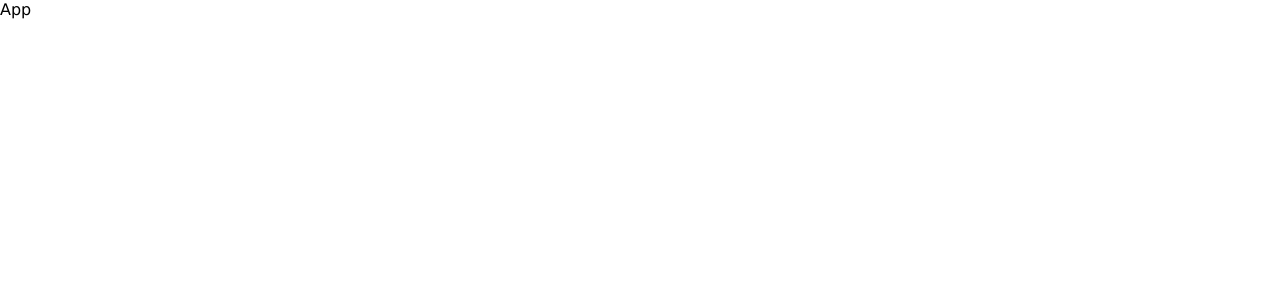
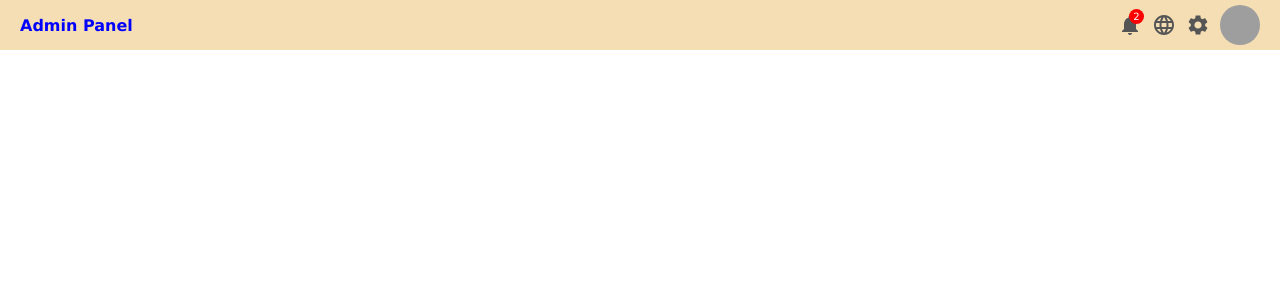
Before and after one commit to mjIsaac17/react-admin-panel, a React (Create React App) app: page / in a window 1280 px wide. Shown: the top 300 px of the page. Built offline with nearby package versions, Linux system fonts and the light colour scheme; grey boxes are pictures that could not be loaded.

Commit message:
Navbar component

```diff
--- a/package.json
+++ b/package.json
@@ -3,6 +3,8 @@
   "version": "0.1.0",
   "private": true,
   "dependencies": {
+    "@emotion/react": "^11.8.2",
+    "@emotion/styled": "^11.8.1",
     "@mui/icons-material": "^5.5.1",
     "@mui/material": "^5.5.2",
     "@testing-library/jest-dom": "^5.16.2",
--- a/src/App.js
+++ b/src/App.js
@@ -1,5 +1,11 @@
+import Navbar from './components/Navbar/Navbar';
+
 function App() {
-  return <div>App</div>;
+  return (
+    <div>
+      <Navbar />
+    </div>
+  );
 }
 
 export default App;
--- /dev/null
+++ b/src/components/Navbar/Navbar.jsx
@@ -0,0 +1,30 @@
+import { Language, Notifications, Settings } from '@mui/icons-material';
+import './navbar.css';
+export default function Navbar() {
+  return (
+    <div className='navbar'>
+      <div className='navbar__wrapper'>
+        <div className='navbar__top-left'>
+          <span className='logo'>Admin Panel</span>
+        </div>
+        <div className='navbar__top-right'>
+          <div className='navbar__icon-container'>
+            <Notifications />
+            <span className='icon-badge'>2</span>
+          </div>
+          <div className='navbar__icon-container'>
+            <Language />
+          </div>
+          <div className='navbar__icon-container'>
+            <Settings />
+          </div>
+          <img
+            src='https://encrypted-tbn0.gstatic.com/images?q=tbn:ANd9GcQ-PyEq6U1Yk4w04ZBuOGOUNdmuUG0_TUR9k2rC0bTkZGk7fNLaidmJkMayGVxorRFaKc8&usqp=CAU'
+            alt='profile picture'
+            className='avatar'
+          />
+        </div>
+      </div>
+    </div>
+  );
+}
--- /dev/null
+++ b/src/components/Navbar/navbar.css
@@ -0,0 +1,59 @@
+.navbar {
+  background-color: wheat;
+  height: 50px;
+  position: sticky;
+  top: 0;
+  width: 100%;
+  z-index: 500;
+}
+
+.navbar__wrapper {
+  align-items: center;
+  display: flex;
+  height: 100%;
+  justify-content: space-between;
+  padding: 0 20px;
+}
+
+.logo {
+  color: blue;
+  cursor: pointer;
+  font-style: 30px;
+  font-weight: bold;
+}
+
+.navbar__top-right {
+  align-items: center;
+  display: flex;
+}
+
+.navbar__icon-container {
+  align-items: center;
+  color: #555;
+  cursor: pointer;
+  display: flex;
+  margin-right: 10px;
+  position: relative;
+}
+
+.icon-badge {
+  display: flex;
+  align-items: center;
+  justify-content: center;
+  font-size: 10px;
+  color: white;
+  width: 15px;
+  height: 15px;
+  background-color: red;
+  position: absolute;
+  top: -4px;
+  right: -2px;
+  border-radius: 50%;
+}
+
+.avatar {
+  border-radius: 50%;
+  cursor: pointer;
+  height: 40px;
+  width: 40px;
+}
```
Also changed, not shown: 1 other file (tests, documents, lock files or other folders).
